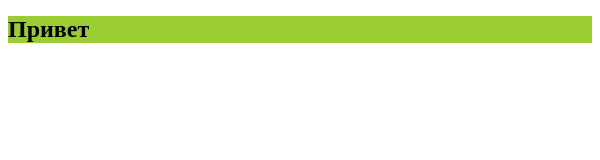
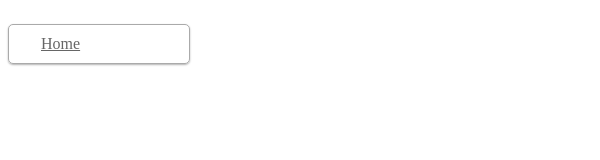
Before and after one commit to WebHeroSchool/media_adaptiv, a plain HTML site: page index.html in a window 600 px wide. Drawn offline with Linux system fonts and the light colour scheme.

Commit message:
Добавил адаптивное меню

```diff
--- a/index.html
+++ b/index.html
@@ -1,16 +1,23 @@
 <!DOCTYPE html>
 <html>
+
 <head>
   <meta charset="utf-8">
   <meta name="viewport" content="initial-scale=1.0, width=device-width">
   <title>Page</title>
   <link rel="stylesheet" href="./style.css">
 </head>
+
 <body>
-        <header class="header">
-          <h1 class="header__title">
-          Привет
-          </h1>
-        </header>
+  <nav class="nav">
+    <ul>
+      <li class="current"><a href="#">Home</a></li>
+        <li><a href="#">Audio</a></li>
+        <li><a href="#">Messages</a></li>
+        <li><a href="#">News</a></li>
+        <li><a href="#">Settings</a></li>
+    </ul>
+  </nav>
 </body>
+
 </html>
--- a/style.css
+++ b/style.css
@@ -1,35 +1,41 @@
-.header {
-  background-color: yellowgreen;
-}
+ @media (max-width:641px) {
+  .nav {
+    position: relative;
+    min-height: 40px;
+  }
 
-@media (min-width:320px) {
-  .header__title {
-    font-size: 16px;
+  .nav ul {
+    width: 180px;
+    padding: 5px 0;
+    position: absolute;
+    top: 0;
+    left: 0;
+    border: solid 1px #aaa;
+    border-radius: 5px;
+    box-shadow: 0 1px 2px rgba(0,0,0,.3);
+  }
+
+  .nav li {
+    display: none;
+    margin: 0;
+  }
+
+  .nav .current {
+    display: block;
+  }
+
+  .nav a {
+    display: block;
+    padding: 5px 5px 5px 32px;
+    text-align: left;
+  }
+
+  .nav .current a {
+    color: #666;
+  }
+
+  .nav ul:hover li {
+    display: block;
+    margin: 0 0 5px;
   }
 }
-
-@media (min-width:481px) {
-  .header__title {
-    font-size: 24px;
-  }
-}
-@media (min-width:641px) {
-  .header__title {
-    font-size: 32px;
-  }
-}
-@media (min-width:961px) {
-  .header__title {
-    font-size: 36px;
-  }
-}
-@media (min-width:1025px) {
-  .header__title {
-    font-size: 38px;
-  }
-}
-@media (min-width:1281px) {
-  .header__title {
-    font-size: 44px;
-  }
-}
```
Lines whose indentation alone changed are shown as unchanged.
